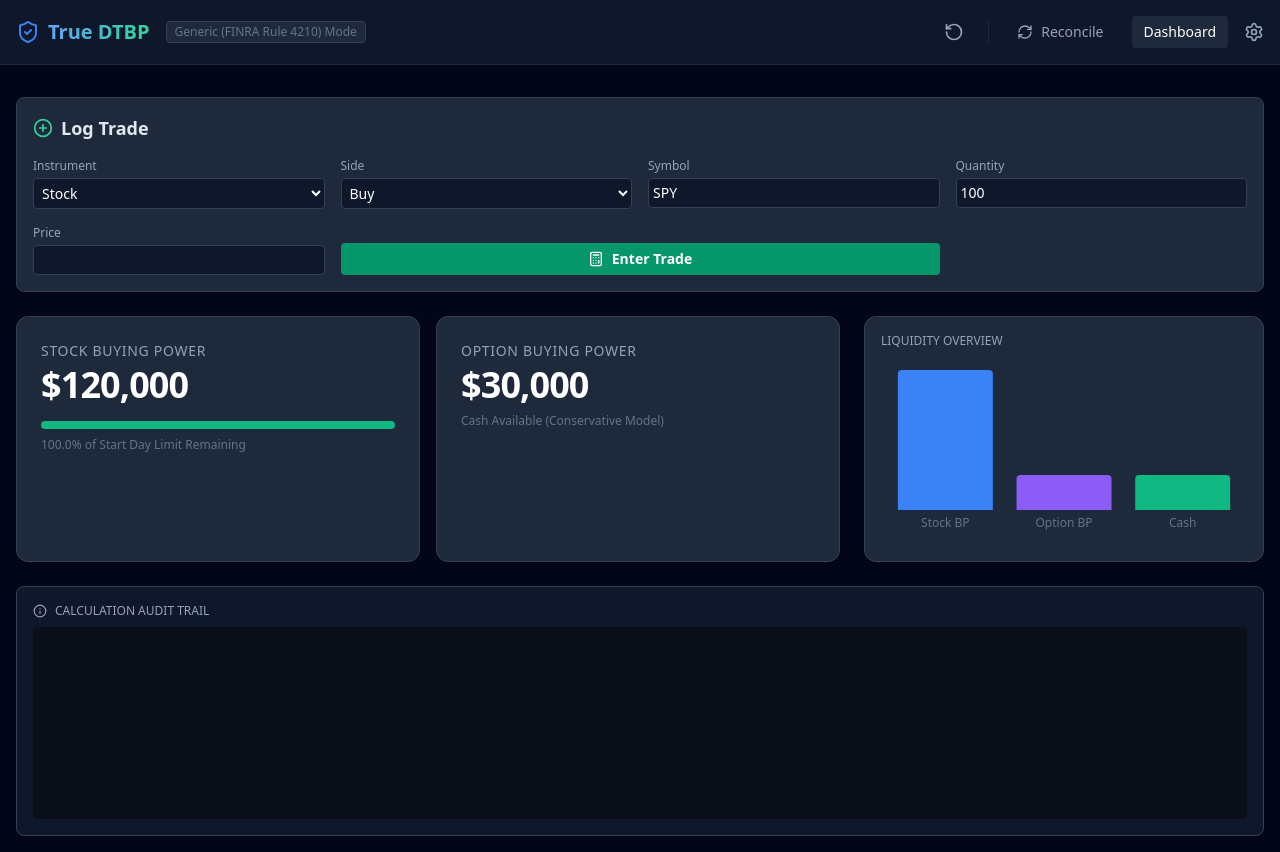
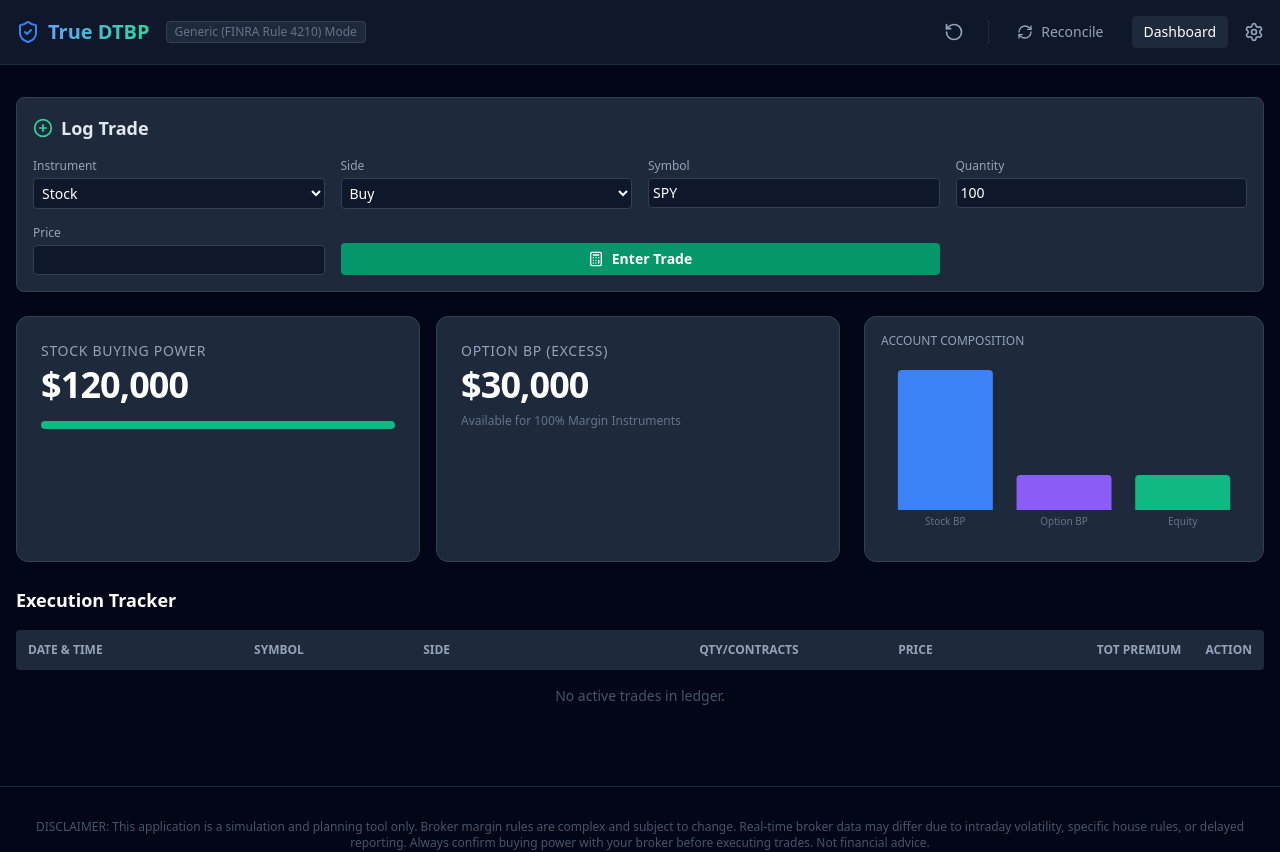
Before and after one commit to LM1290/DTBPPrototype, a React (Vite) app: page / in a window 1280 px wide. Shown: the top 852 px of the page. Built offline with nearby package versions, Linux system fonts and the light colour scheme.

Commit message:
Update Dashboard.tsx

```diff
--- a/components/Dashboard.tsx
+++ b/components/Dashboard.tsx
@@ -1,7 +1,7 @@
 import React, { useMemo } from 'react';
 import { CalculationResult, Trade, InstrumentType } from '../types';
-import { AlertTriangle, CheckCircle, Info, Trash2 } from 'lucide-react';
-import { BarChart, Bar, XAxis, YAxis, Tooltip, ResponsiveContainer, Cell } from 'recharts';
+import { AlertTriangle, Info, Trash2, Calendar, Clock } from 'lucide-react';
+import { BarChart, Bar, XAxis, Tooltip, ResponsiveContainer, Cell } from 'recharts';
 
 interface Props {
   data: CalculationResult;
@@ -11,66 +11,44 @@ interface Props {
 }
 
 export const Dashboard: React.FC<Props> = ({ data, trades, scenarioData, onDeleteTrade }) => {
-  // Use scenario data if available for "What-If" analysis
   const displayData = scenarioData || data;
   const isScenario = !!scenarioData;
 
   const bpUtilization = useMemo(() => {
-    // Determine usage percentage for visual bar
     const max = displayData.dtbpStartOfDay;
     const current = displayData.stockBP;
+    if (max === 0) return 0;
     return Math.max(0, Math.min(100, (current / max) * 100));
   }, [displayData]);
 
   const riskColor = displayData.warnings.length > 0 ? 'bg-rose-500' : (bpUtilization < 20 ? 'bg-amber-500' : 'bg-emerald-500');
-
-  // Chart Data Preparation
-  const chartData = [
-    { name: 'Stock BP', value: displayData.stockBP },
-    { name: 'Option BP', value: displayData.optionBP },
-    { name: 'Cash', value: displayData.currentCash },
-  ];
 
   return (
     <div className="grid grid-cols-1 lg:grid-cols-3 gap-6">
 
       {/* KPI Cards */}
       <div className="lg:col-span-2 grid grid-cols-1 sm:grid-cols-2 gap-4">
-        {/* Stock BP Card */}
         <div className={`relative p-6 rounded-xl border ${isScenario ? 'border-amber-500/50 bg-amber-900/10' : 'border-slate-700 bg-slate-800'} overflow-hidden`}>
            {isScenario && <div className="absolute top-2 right-2 text-amber-500 text-xs font-bold uppercase tracking-wider">Scenario Mode</div>}
            <h3 className="text-slate-400 text-sm font-medium uppercase tracking-wider mb-1">Stock Buying Power</h3>
-           <div className="text-4xl font-bold text-white tracking-tight">
-             ${displayData.stockBP.toLocaleString()}
+           <div className="text-4xl font-bold text-white tracking-tight">${displayData.stockBP.toLocaleString()}</div>
+           <div className="mt-4 h-2 w-full bg-slate-700 rounded-full overflow-hidden">
+             <div className={`h-full ${riskColor} transition-all duration-500`} style={{ width: `${bpUtilization}%` }} />
            </div>
-           <div className="mt-4 h-2 w-full bg-slate-700 rounded-full overflow-hidden">
-             <div
-               className={`h-full ${riskColor} transition-all duration-500`}
-               style={{ width: `${bpUtilization}%` }}
-             />
-           </div>
-           <p className="text-xs text-slate-500 mt-2">
-             {bpUtilization.toFixed(1)}% of Start Day Limit Remaining
-           </p>
         </div>
 
-        {/* Option BP Card */}
         <div className={`relative p-6 rounded-xl border ${isScenario ? 'border-amber-500/50 bg-amber-900/10' : 'border-slate-700 bg-slate-800'}`}>
-           <h3 className="text-slate-400 text-sm font-medium uppercase tracking-wider mb-1">Option Buying Power</h3>
-           <div className="text-4xl font-bold text-white tracking-tight">
-             ${displayData.optionBP.toLocaleString()}
-           </div>
-           <p className="text-xs text-slate-500 mt-2">
-             Cash Available (Conservative Model)
-           </p>
+           <h3 className="text-slate-400 text-sm font-medium uppercase tracking-wider mb-1">Option BP (Excess)</h3>
+           <div className="text-4xl font-bold text-white tracking-tight">${displayData.optionBP.toLocaleString()}</div>
+           <p className="text-xs text-slate-500 mt-2">Available for 100% Margin Instruments</p>
         </div>
 
-        {/* Warnings Panel */}
+        {/* Excel-Parity Alerts: Margin Call Deficits */}
         {displayData.warnings.length > 0 && (
           <div className="sm:col-span-2 bg-rose-900/20 border border-rose-800 rounded-lg p-4 flex items-start gap-3">
              <AlertTriangle className="text-rose-500 shrink-0" />
              <div>
-               <h4 className="text-rose-400 font-bold text-sm">Risk Warning</h4>
+               <h4 className="text-rose-400 font-bold text-sm">Action Required</h4>
                <ul className="text-rose-300 text-sm list-disc list-inside">
                  {displayData.warnings.map((w, i) => <li key={i}>{w}</li>)}
                </ul>
@@ -79,86 +57,78 @@ export const Dashboard: React.FC<Props> = ({ data, trades, scenarioData, onDelet
         )}
       </div>
 
-      {/* Chart Panel */}
       <div className="bg-slate-800 p-4 rounded-xl border border-slate-700 min-h-[200px]">
-        <h4 className="text-slate-400 text-xs uppercase mb-4">Liquidity Overview</h4>
+        <h4 className="text-slate-400 text-xs uppercase mb-4">Account Composition</h4>
         <ResponsiveContainer width="100%" height={180}>
-          <BarChart data={chartData}>
-            <XAxis dataKey="name" stroke="#64748b" fontSize={12} tickLine={false} axisLine={false} />
-            <Tooltip
-              contentStyle={{ backgroundColor: '#1e293b', borderColor: '#334155', color: '#fff' }}
-              cursor={{fill: 'transparent'}}
-            />
+          <BarChart data={[
+            { name: 'Stock BP', value: displayData.stockBP },
+            { name: 'Option BP', value: displayData.optionBP },
+            { name: 'Equity', value: displayData.currentEquity }
+          ]}>
+            <XAxis dataKey="name" stroke="#64748b" fontSize={10} tickLine={false} axisLine={false} />
+            <Tooltip contentStyle={{ backgroundColor: '#1e293b', borderColor: '#334155', color: '#fff' }} />
             <Bar dataKey="value" radius={[4, 4, 0, 0]}>
-              {chartData.map((entry, index) => (
-                <Cell key={`cell-${index}`} fill={index === 0 ? '#3b82f6' : index === 1 ? '#8b5cf6' : '#10b981'} />
-              ))}
+              <Cell fill="#3b82f6" /><Cell fill="#8b5cf6" /><Cell fill="#10b981" />
             </Bar>
           </BarChart>
         </ResponsiveContainer>
       </div>
 
-      {/* Audit Log / Explain Panel */}
-      <div className="lg:col-span-3 bg-slate-900 rounded-lg border border-slate-700 p-4">
-        <h4 className="text-slate-400 text-xs uppercase mb-2 flex items-center gap-2">
-          <Info size={14} /> Calculation Audit Trail
-        </h4>
-        <div className="bg-black/40 rounded p-3 h-48 overflow-y-auto font-mono text-xs text-slate-300 space-y-1">
-          {displayData.auditLog.map((log, i) => (
-            <div key={i} className="border-b border-slate-800/50 pb-1 mb-1 last:border-0">
-              <span className="text-slate-500 select-none mr-2">{i+1}.</span>
-              {log}
-            </div>
-          ))}
-        </div>
-      </div>
-
-      {/* Recent Trades Table */}
+      {/* Trade Ledger: Matches Spreadsheet "Tracker" View */}
       <div className="lg:col-span-3">
-        <h3 className="text-white font-bold text-lg mb-4">Recent Trades</h3>
+        <h3 className="text-white font-bold text-lg mb-4">Execution Tracker</h3>
         <div className="overflow-x-auto">
           <table className="w-full text-left text-sm text-slate-400">
             <thead className="bg-slate-800 text-xs uppercase">
               <tr>
-                <th className="p-3 rounded-l">Time</th>
+                <th className="p-3 rounded-l">Date & Time</th>
                 <th className="p-3">Symbol</th>
                 <th className="p-3">Side</th>
-                <th className="p-3 text-right">Qty</th>
+                <th className="p-3 text-right">Qty/Contracts</th>
                 <th className="p-3 text-right">Price</th>
-                <th className="p-3 text-right">Cost</th>
+                <th className="p-3 text-right">Tot Premium</th>
                 <th className="p-3 text-center rounded-r w-16">Action</th>
               </tr>
             </thead>
             <tbody className="divide-y divide-slate-800">
               {trades.length === 0 ? (
-                <tr><td colSpan={7} className="p-4 text-center text-slate-600">No trades logged yet.</td></tr>
+                <tr><td colSpan={7} className="p-4 text-center text-slate-600">No active trades in ledger.</td></tr>
               ) : (
                 [...trades].reverse().map(trade => {
+                   const date = new Date(trade.timestamp);
                    const isOption = trade.instrument === InstrumentType.OPTION;
+                   // Parity: Options use * 100 multiplier
                    const multiplier = isOption ? 100 : 1;
-                   const totalCost = (trade.quantity * trade.price * multiplier) + trade.fees;
+                   const totalValue = trade.quantity * trade.price * multiplier;
 
                    return (
                     <tr key={trade.id} className="hover:bg-slate-800/50 transition-colors">
-                      <td className="p-3">{new Date(trade.timestamp).toLocaleTimeString()}</td>
-                      <td className="p-3 font-bold text-white">
-                        {trade.symbol}
-                        {isOption && <span className="text-xs text-slate-500 font-normal ml-1">(Opt)</span>}
+                      <td className="p-3">
+                        <div className="flex flex-col">
+                          <span className="text-white flex items-center gap-1 font-medium">
+                            <Calendar size={12} className="text-slate-500" />
+                            {date.toLocaleDateString()}
+                          </span>
+                          <span className="text-xs text-slate-500 flex items-center gap-1">
+                            <Clock size={12} />
+                            {date.toLocaleTimeString([], { hour: '2-digit', minute: '2-digit' })}
+                          </span>
+                        </div>
+                      </td>
+                      <td className="p-3">
+                        <span className="font-bold text-white">{trade.symbol}</span>
+                        {isOption && <span className="ml-1 text-[10px] bg-blue-500/20 text-blue-400 px-1 rounded">OPT</span>}
                       </td>
                       <td className={`p-3 font-medium ${trade.side.includes('Buy') ? 'text-emerald-400' : 'text-rose-400'}`}>
                         {trade.side}
                       </td>
-                      <td className="p-3 text-right">{trade.quantity}</td>
-                      <td className="p-3 text-right">${trade.price.toFixed(2)}</td>
-                      <td className="p-3 text-right text-slate-300">
-                        ${totalCost.toLocaleString()}
+                      <td className="p-3 text-right font-mono">{trade.quantity}</td>
+                      <td className="p-3 text-right font-mono">${trade.price.toFixed(2)}</td>
+                      <td className="p-3 text-right text-slate-300 font-mono">
+                        ${totalValue.toLocaleString()}
                       </td>
                       <td className="p-3 text-center">
-                        <button
-                          onClick={() => onDeleteTrade(trade.id)}
-                          className="text-slate-500 hover:text-rose-500 transition-colors p-1"
-                          title="Delete Trade"
-                        >
+                        <button onClick={() => onDeleteTrade(trade.id)} className="text-slate-500 hover:text-rose-500 p-1">
                           <Trash2 size={16} />
                         </button>
                       </td>
@@ -170,7 +140,6 @@ export const Dashboard: React.FC<Props> = ({ data, trades, scenarioData, onDelet
           </table>
         </div>
       </div>
-
     </div>
   );
 };
```
